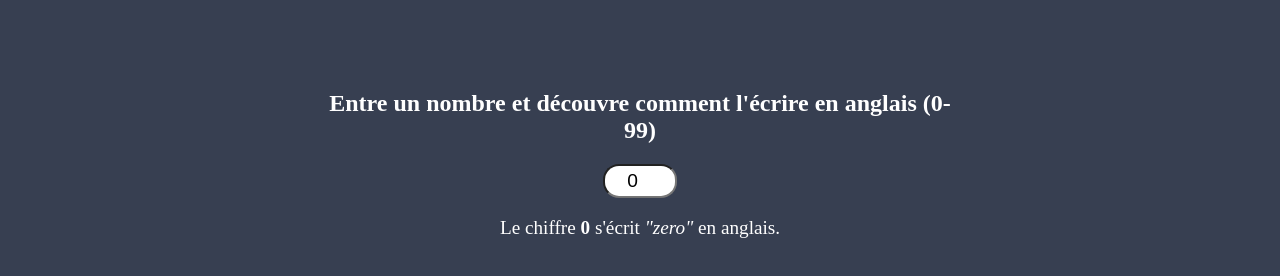
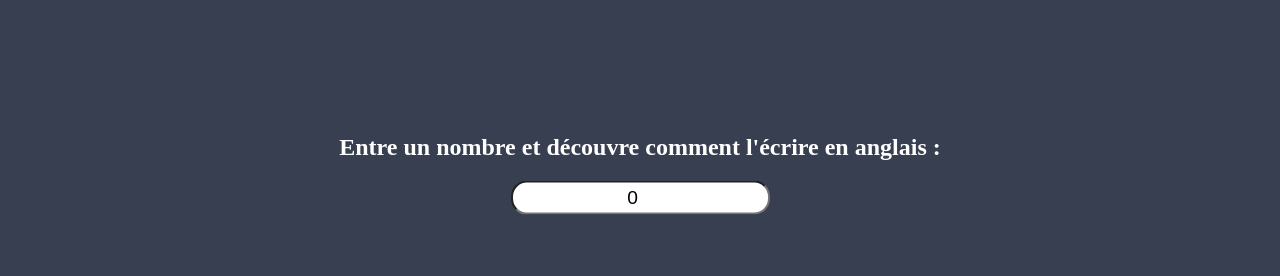
Before and after one commit to Aouis20/ekko-test-technique, a React (Create React App) app: page / in a window 1280 px wide. Shown: the part 236-512 px from the top of the page. Built offline with nearby package versions, Linux system fonts and the light colour scheme.

Commit message:
update TranslateSentence to infinite

```diff
--- a/src/App.css
+++ b/src/App.css
@@ -61,6 +61,7 @@ header {
     left: 50%;
     transform: translate(-50%, -50%);
     text-align: center;
+    width: 100%;
 }
 
 #input-number {
--- a/src/App.js
+++ b/src/App.js
@@ -22,9 +22,9 @@ function App() {
         {/* Socials */}
         <div className="socials">
           <ul>
-            <li><a href="https://github.com/Aouis20"><img className='logo github' src="https://img.icons8.com/ios-glyphs/344/github.png" alt='aouis-github'/></a></li>
-            <li><a href="https://www.linkedin.com/in/aouis-choukri/"><img className='logo linkedin' src="https://cdn-icons-png.flaticon.com/512/3536/3536505.png" alt='aouis-linkedin'/></a></li>
-            <li><a href="http://aouis.alwaysdata.net"><img className='logo projects' src="https://cdn-icons-png.flaticon.com/512/5956/5956592.png" alt='aouis-projects'/></a></li>
+            <li><a href="https://github.com/Aouis20" target="_blank"><img className='logo github' src="https://img.icons8.com/ios-glyphs/344/github.png" alt='aouis-github'/></a></li>
+            <li><a href="https://www.linkedin.com/in/aouis-choukri/" target="_blank"><img className='logo linkedin' src="https://cdn-icons-png.flaticon.com/512/3536/3536505.png" alt='aouis-linkedin'/></a></li>
+            <li><a href="http://aouis.alwaysdata.net" target="_blank"><img className='logo projects' src="https://cdn-icons-png.flaticon.com/512/5956/5956592.png" alt='aouis-projects'/></a></li>
           </ul>
         </div>
 
@@ -35,9 +35,9 @@ function App() {
 
         {/* Number Input */}
         <section>
-          <h2>Entre un nombre et découvre comment l'écrire en anglais  (0-99)</h2>
+          <h2>Entre un nombre et découvre comment l'écrire en anglais :</h2>
           <div>
-            <input type="number" id="input-number" min="0" max="99" value={number} onChange={e => setNumber(e.target.value)} />
+            <input type="number" id="input-number" min="0" value={number} onChange={e => setNumber(e.target.value)} />
           </div>
         </section>
 
--- a/src/components/TranslateSentence.js
+++ b/src/components/TranslateSentence.js
@@ -2,31 +2,59 @@
 import React, { useEffect, useState } from 'react'
 
 const TranslateSentence = ({ number }) => {
-  const [enWord, setEnWord] = useState("")
+  const [words, setWords] = useState([])
+  const [enWord, setEnWord] = useState()
   const unites = ['zero', 'one', 'two', 'three', 'four', 'five', 'six', 'seven', 'eight', 'nine'];
   const tens = ['', 'ten','twenty', 'thirty', 'fourty', 'fifty', 'sixty', 'seventy', 'eighty', 'ninety'];
   const uniqueNumbers = ['', 'eleven', 'twelve', 'thirteen', 'fourteen', 'fifteen', 'sixteen', 'seventeen', 'eighteen', 'nineteen'];
+  const largeNumbers = ['','thousand', 'million', 'billion', 'trillion', 'quadrillion', 'quintillion'];
+
+  // 0 - 99
+  const TranslateNumberBelowHundred = number => {
+    if (parseInt(number) >= 10) {        // 10+
+      if (parseInt(number) !== 10) {      // x !== 10
+        if (parseInt(number) %10 !== 0) {      // 20,30,40...
+          if (parseInt(number) < 20) {       // 11,12,12...
+            return uniqueNumbers[number[1]]
+          }
+          return tens[number[number.length-2]] + '-' + unites[number[number.length-1]]
+        }
+        return tens[number[number.length-2]]
+      }
+      return tens[1]
+    }
+    return unites[parseInt(number)]
+  };
+
+  // 0 - 999
+  const TranslateNumber = numberSplit => {
+    if (parseInt(numberSplit) >= 100) {   // 100+
+      if(parseInt(numberSplit) %100 === 0) {  // 100,200,300
+        return unites[numberSplit[0]] + ' hundred'
+      }
+      return unites[numberSplit[0]] + ' hundred ' + TranslateNumberBelowHundred(numberSplit.substring(1))
+    }
+    return TranslateNumberBelowHundred(numberSplit)
+  }
 
   useEffect(() => {
-    if (number.length > 1) {        // 10+
-      if (parseInt(number) !== 10) {      // 10
-        if (parseInt(number)%10 !== 0) {      // 20,30,40...
-          if (parseInt(number) < 20 ) {       // 11,12,12...
-            return setEnWord(uniqueNumbers[number[1]])
-          }
-          return setEnWord(tens[number[number.length-2]] + '-' + unites[number[number.length-1]])
-        }
-        return setEnWord(tens[number[number.length-2]])
+    const numberSplit = number.toString().replace(/\B(?=(\d{3})+(?!\d))/g, " ").split(" ")  // "123456" => ["123", "456"]
+    for (let i=0; i<numberSplit.length; i++) {      //  ["123", "456"] => ['one hundred twenty-three', 'four hundred fifty-six']
+      if (numberSplit.length >= 2 && parseInt(numberSplit[i]) === 0) {    // ≠ 'One million zero thousand'
+        continue
       }
-      return setEnWord(tens[1])
-    }
-    return setEnWord(unites[number])
+      else {
+        words.push(TranslateNumber(numberSplit[i]))
+        numberSplit.length-1 !== i && words.push(largeNumbers[numberSplit.length-1-i])    // ≠ 'one thousand two ' (last space)
+      }
+    };
+    setEnWord(words.join(' '))
+    setWords([])
   }, [number])
 
   return (
     <div className='sentence'>
-      {console.log(number, enWord)}
-      {parseInt(number)>= 0 && parseInt(number)<100 && <p>Le {number.length > 1 ? 'nombre' : 'chiffre'} <b>{number}</b> s'écrit <i>"{enWord}"</i> en anglais.</p>}
+      {parseInt(number) < 0 && <p>Le {number.length > 1 ? 'nombre' : 'chiffre'} <b>{number}</b> s'écrit <i>"{enWord}"</i> en anglais.</p>}
     </div>
   )
 }
```
